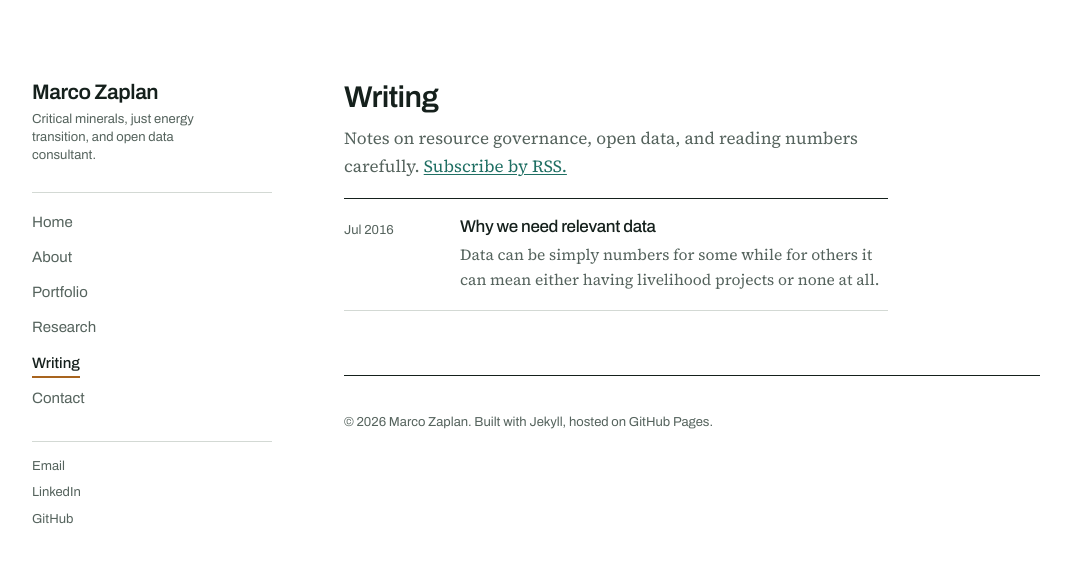
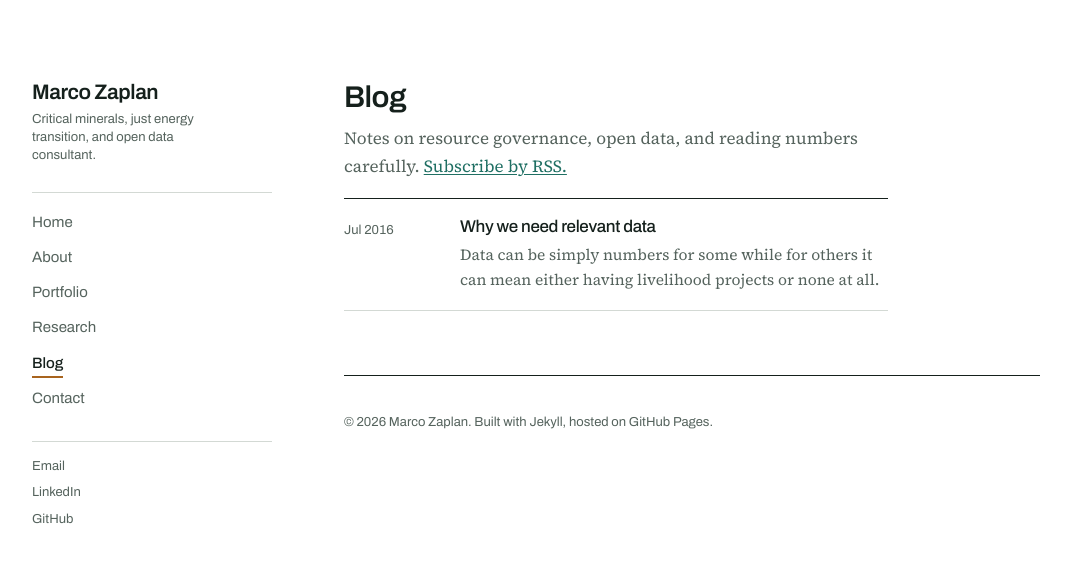
Before and after one commit to marcozaplan/marcozaplan.github.io, a Jekyll site: the page built from blog.html, in a window 1280 px wide. Shown: the top 563 px of the page, without its empty margins (104-1175 px from the left). Built offline with Jekyll 4.4.1, drawn with Linux system fonts in a browser that asks for light colours.

Commit message:
Rename Writing to Blog

```diff
--- a/_layouts/default.html
+++ b/_layouts/default.html
@@ -24,7 +24,7 @@
 
       <nav aria-label="Sections">
         <ul class="nav">
-          {%- assign pages = "/,Home|/about/,About|/portfolio/,Portfolio|/research/,Research|/blog/,Writing|/contact/,Contact" | split: "|" -%}
+          {%- assign pages = "/,Home|/about/,About|/portfolio/,Portfolio|/research/,Research|/blog/,Blog|/contact/,Contact" | split: "|" -%}
           {%- for item in pages -%}
             {%- assign bits = item | split: "," -%}
             {%- assign href = bits[0] -%}
--- a/blog.html
+++ b/blog.html
@@ -6,7 +6,7 @@ permalink: /blog/
 description: Notes on natural resource governance, open data, and reading numbers well.
 ---
 
-<h1>Writing</h1>
+<h1>Blog</h1>
 
 <p class="standfirst">
   Notes on resource governance, open data, and reading numbers carefully.
```
